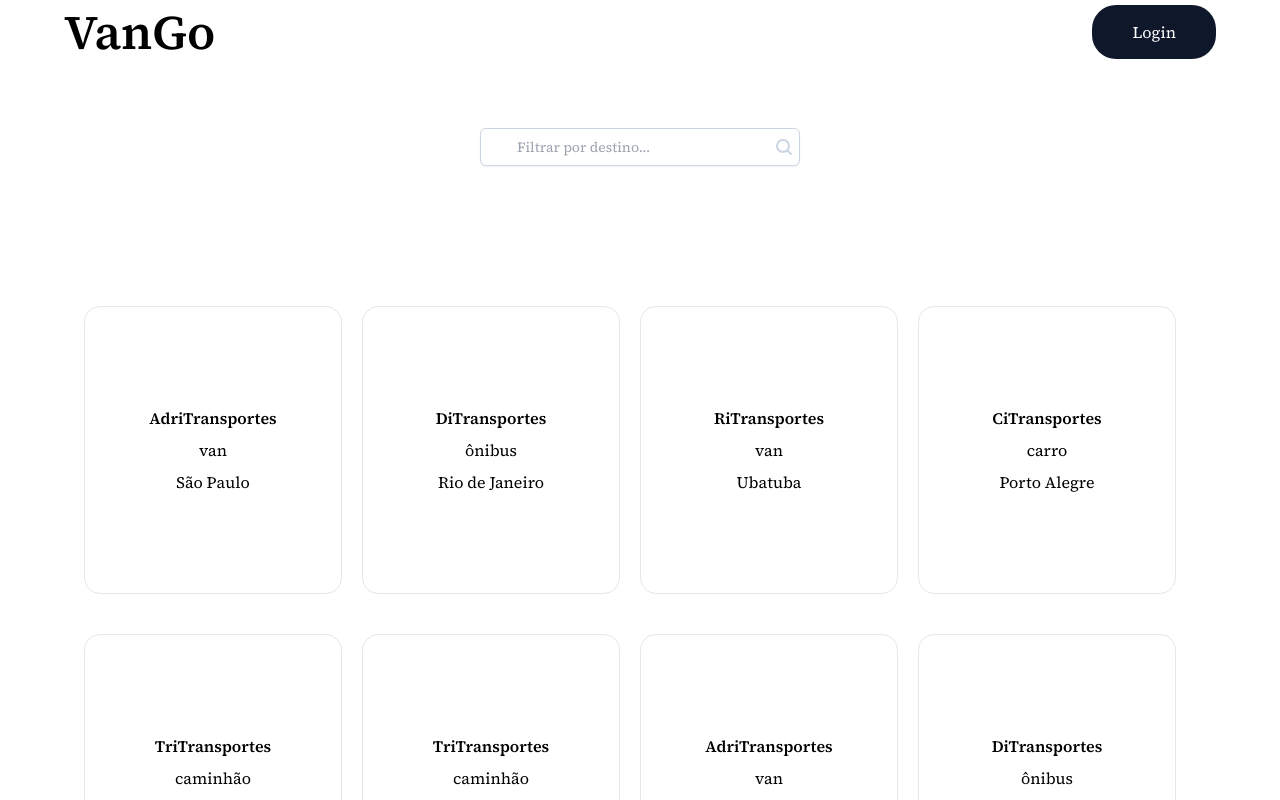
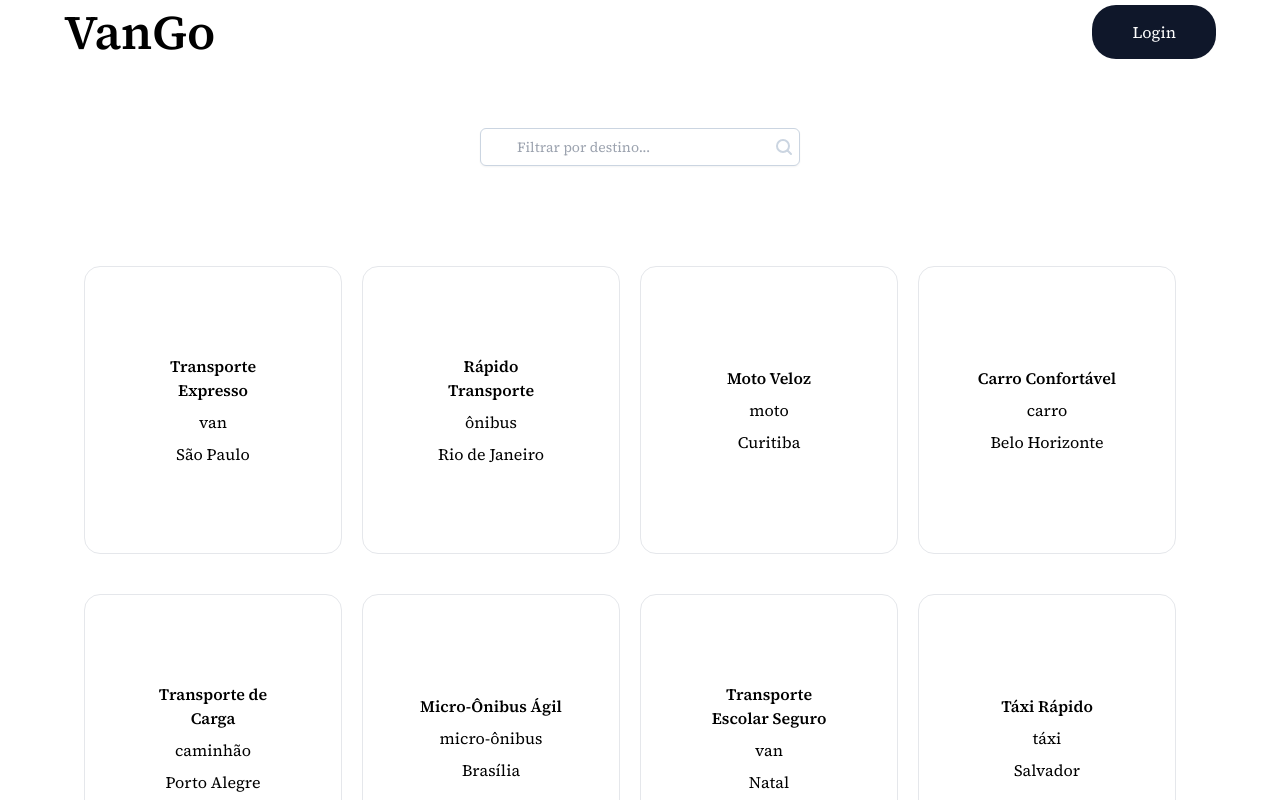
Before and after one commit to DevLucasEduardo/Go-van, a Next.js app: page /find in a window 1280 px wide. Shown: the top 800 px of the page. Built offline with nearby package versions, Linux system fonts and the light colour scheme.

Commit message:
fix: filter now works

```diff
--- a/src/app/find/page.tsx
+++ b/src/app/find/page.tsx
@@ -11,28 +11,16 @@ interface Vehicle {
 }
 export default function SignIn() {
   const vans: Vehicle[] = [
-    { name: "AdriTransportes", type: "van", destiny: "São Paulo" },
-    { name: "DiTransportes", type: "ônibus", destiny: "Rio de Janeiro" },
-    { name: "RiTransportes", type: "van", destiny: "Ubatuba" },
-    { name: "CiTransportes", type: "carro", destiny: "Porto Alegre" },
-    { name: "TriTransportes", type: "caminhão", destiny: "São Paulo" },
-    { name: "TriTransportes", type: "caminhão", destiny: "São Paulo" },
-    { name: "AdriTransportes", type: "van", destiny: "São Paulo" },
-    { name: "DiTransportes", type: "ônibus", destiny: "Rio de Janeiro" },
-    { name: "RiTransportes", type: "van", destiny: "Ubatuba" },
-    { name: "RiTransportes", type: "van", destiny: "Ubatuba" },
-    { name: "RiTransportes", type: "van", destiny: "Ubatuba" },
-    { name: "AdriTransportes", type: "van", destiny: "São Paulo" },
-    { name: "DiTransportes", type: "ônibus", destiny: "Rio de Janeiro" },
-    { name: "RiTransportes", type: "van", destiny: "Ubatuba" },
-    { name: "CiTransportes", type: "carro", destiny: "Porto Alegre" },
-    { name: "TriTransportes", type: "caminhão", destiny: "São Paulo" },
-    { name: "TriTransportes", type: "caminhão", destiny: "São Paulo" },
-    { name: "AdriTransportes", type: "van", destiny: "São Paulo" },
-    { name: "DiTransportes", type: "ônibus", destiny: "Rio de Janeiro" },
-    { name: "RiTransportes", type: "van", destiny: "Ubatuba" },
-    { name: "RiTransportes", type: "van", destiny: "Ubatuba" },
-    { name: "RiTransportes", type: "van", destiny: "Ubatuba" },
+    { name: "Transporte Expresso", type: "van", destiny: "São Paulo" },
+    { name: "Rápido Transporte", type: "ônibus", destiny: "Rio de Janeiro" },
+    { name: "Moto Veloz", type: "moto", destiny: "Curitiba" },
+    { name: "Carro Confortável", type: "carro", destiny: "Belo Horizonte" },
+    { name: "Transporte de Carga", type: "caminhão", destiny: "Porto Alegre" },
+    { name: "Micro-Ônibus Ágil", type: "micro-ônibus", destiny: "Brasília" },
+    { name: "Transporte Escolar Seguro", type: "van", destiny: "Natal" },
+    { name: "Táxi Rápido", type: "táxi", destiny: "Salvador" },
+    { name: "Carro de Luxo", type: "carro", destiny: "Recife" },
+    { name: "Ônibus Turístico", type: "ônibus", destiny: "Fortaleza" },
   ];
 
   const [filteredCards, setFilteredCards] = useState(vans);
@@ -40,7 +28,7 @@ export default function SignIn() {
   const noVehiclesFound = "Nenhum veículo encontrado!";
 
   const receiveSearchBarInfo = (data: string) => {
-    setSearchBarInfo(data);
+    setSearchBarInfo(data.toLowerCase());
   };
 
   useEffect(() => {
@@ -48,7 +36,9 @@ export default function SignIn() {
       setFilteredCards(vans);
       return;
     }
-    setFilteredCards(vans.filter((van) => van.destiny === searchBarInfo));
+    setFilteredCards(
+      vans.filter((van) => van.destiny.toLowerCase() === searchBarInfo)
+    );
   }, [searchBarInfo]);
 
   return (
@@ -57,9 +47,11 @@ export default function SignIn() {
         placeholder="Filtrar por destino..."
         sendSearchBarInfo={receiveSearchBarInfo}
       />
-      <p className="text-center pt-10">
-        {filteredCards.length === 0 && noVehiclesFound}
-      </p>
+
+      {filteredCards.length === 0 && (
+        <p className="text-center pt-10 pb-32"> {noVehiclesFound} </p>
+      )}
+
       <div className="flex max-w-screen-xl mx-auto mt-20 flex-wrap justify-center">
         {filteredCards.map((van, index) => (
           <div className="my-5 mr-5" key={index}>
```
